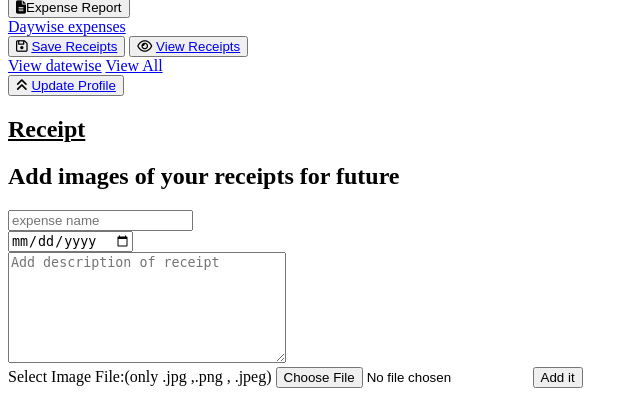
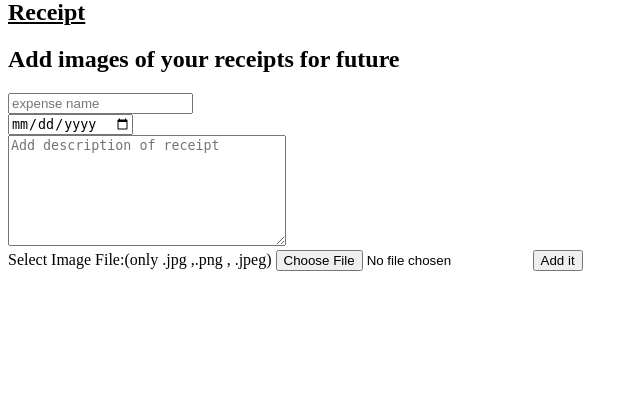
Before and after one commit to nlok5923/Eclec-1, a PHP site: page /add_receipt.php in a window 1280 px wide. Shown: the part 739-1135 px from the top of the page, without its empty margins (0-640 px from the left). After the commit the page ends 1010 px from the top, so only its background shows below. Run offline with PHP 8.4, Linux system fonts and the light colour scheme; the visitor is signed in with stand-in values (Sample User, id 1); some libraries are stand-ins or nearby versions.

Commit message:
remvoved redundant code

```diff
--- a/PHP/Update.php
+++ b/PHP/Update.php
@@ -55,7 +55,7 @@ if(isset($_POST['fname']) && isset($_POST['lname']) && isset($_POST['email']) &&
         <img class="user__img" src ="../Images/bg.jpg" alt="bg image">
         <h1 class="user__name"><?php echo $_SESSION['name'] ?></h1>
         <hr>
-        <button onclick="ExpenseDropdown()"class="panel__item first__item"><i class="fas fa-dollar-sign adjust__size"></i>Expenses</button>
+        <!-- <button onclick="ExpenseDropdown()"class="panel__item first__item"><i class="fas fa-dollar-sign adjust__size"></i>Expenses</button>
         <div id="dropdown" class="expense__content">
             <a href="add_expenses.php">Add expenses</a>
             <a href="view_expense_categorywise.php">Manage expenses</a>
@@ -69,7 +69,7 @@ if(isset($_POST['fname']) && isset($_POST['lname']) && isset($_POST['email']) &&
         <div id="dropdown_vr" class="vr_content">
             <a href="date_reciept.php">View datewise</a>
             <a href="view_receipt.php">View All</a>
-        </div>
+        </div> -->
         <button class="panel__item first__item"><i class="fa fa-angle-double-up adjust__size"></i> <a href="Update.php">Update Profile</a></h1></button>
         </div>
         <div class="upd__prof">
--- a/PHP/add_receipt.PHP
+++ b/PHP/add_receipt.PHP
@@ -74,7 +74,7 @@ echo "<script>window.location.href='add_receipt.php'</script>";
         <img class="user__img" src ="../Images/bg.jpg" alt="bg image">
         <h1 class="user__name"><?php echo $_SESSION['name'] ?></h1>
         <hr>
-        <button onclick="ExpenseDropdown()"class="panel__item first__item"><i class="fas fa-dollar-sign adjust__size"></i>Expenses</button>
+        <!-- <button onclick="ExpenseDropdown()"class="panel__item first__item"><i class="fas fa-dollar-sign adjust__size"></i>Expenses</button>
         <div id="dropdown" class="expense__content">
             <a href="add_expenses.php">Add expenses</a>
             <a href="view_expense_categorywise.php">Manage expenses</a>
@@ -88,7 +88,7 @@ echo "<script>window.location.href='add_receipt.php'</script>";
         <div id="dropdown_vr" class="vr_content">
             <a href="date_reciept.php">View datewise</a>
             <a href="view_receipt.php">View All</a>
-        </div>
+        </div> -->
         <button class="panel__item first__item"><i class="fa fa-angle-double-up adjust__size"></i> <a href="Update.php">Update Profile</a></h1></button>
         </div>
         <div class="add__reciepts">
```
Also changed, not shown: PHP/dashboard.php (+4 -4 lines).
